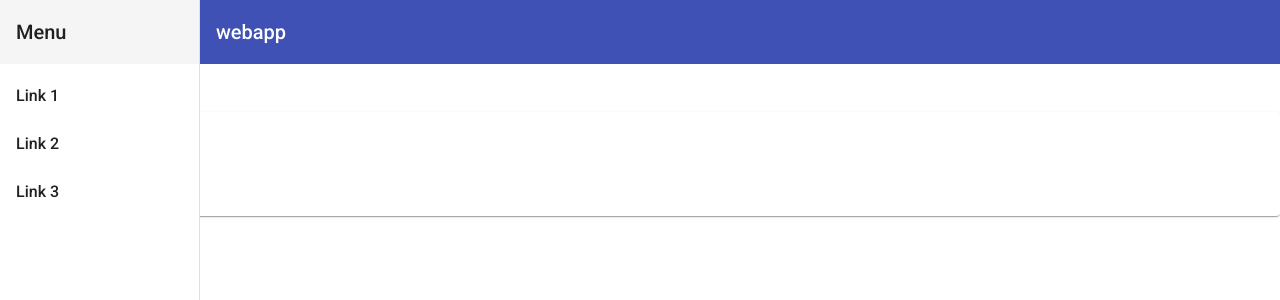
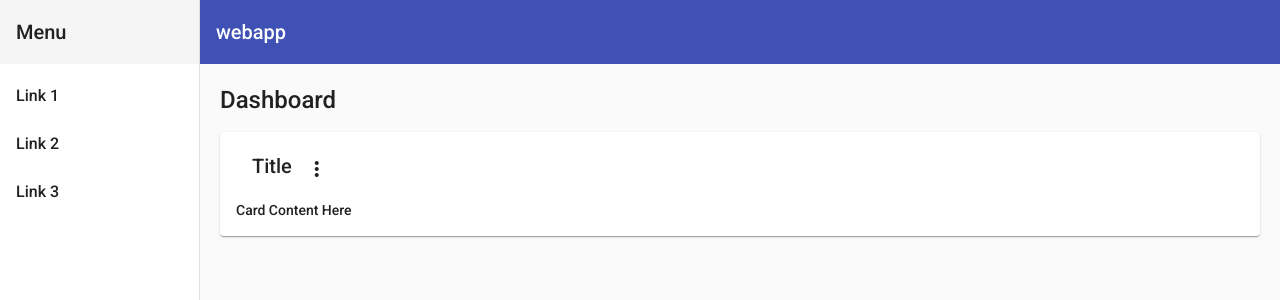
Before and after one commit to tutods/covid-tracking-system, an Angular app in the folder webapp/: page / in a window 1280 px wide. Shown: the top 300 px of the page. Built offline with nearby package versions, Linux system fonts and the light colour scheme.

Commit message:
Basic Dashboard Layout and fix Login Validations (add email validation by regex)

```diff
--- a/webapp/src/app/auth/login/login.component.html
+++ b/webapp/src/app/auth/login/login.component.html
@@ -15,9 +15,11 @@
           </mat-icon>
 
           <mat-hint class="text-danger">
-            <span *ngIf="(loginFormControl.email.touched) && loginFormControl.email.errors?.email">
+            <span
+              *ngIf="(loginFormControl.email.touched) && (loginFormControl.email.errors?.email ||  loginFormControl.email.errors?.pattern)">
               Invalid email.
             </span>
+
             <span *ngIf="(loginFormControl.email.touched) && loginFormControl.email.errors?.required">
               Email is required
             </span>
--- a/webapp/src/app/auth/login/login.component.ts
+++ b/webapp/src/app/auth/login/login.component.ts
@@ -10,12 +10,18 @@
 })
 export class LoginComponent implements OnInit {
 
+	emailPattern = "^[A-Za-z0-9._%-]+@[A-Za-z0-9._%-]+\\.[a-z]{2,3}$";
+
 	loginForm: FormGroup;
 
 	constructor(private http: HttpClient, private snackBar: MatSnackBar) { }
 	ngOnInit() {
 		this.loginForm = new FormGroup({
-			'email': new FormControl('', [Validators.required, Validators.email]),
+			'email': new FormControl('', [
+				Validators.required,
+				Validators.email,
+				Validators.pattern(this.emailPattern)
+			]),
 			'password': new FormControl('', [Validators.required])
 		});
 	}
--- a/webapp/src/app/components/navigation/navigation.component.html
+++ b/webapp/src/app/components/Layout/layout.component.html
@@ -1,8 +1,6 @@
 <mat-sidenav-container class="sidenav-container">
-  <mat-sidenav #drawer class="sidenav" fixedInViewport
-      [attr.role]="(isHandset$ | async) ? 'dialog' : 'navigation'"
-      [mode]="(isHandset$ | async) ? 'over' : 'side'"
-      [opened]="(isHandset$ | async) === false">
+  <mat-sidenav #drawer class="sidenav" fixedInViewport [attr.role]="(isHandset$ | async) ? 'dialog' : 'navigation'"
+    [mode]="(isHandset$ | async) ? 'over' : 'side'" [opened]="(isHandset$ | async) === false">
     <mat-toolbar>Menu</mat-toolbar>
     <mat-nav-list>
       <a mat-list-item href="#">Link 1</a>
@@ -12,16 +10,16 @@
   </mat-sidenav>
   <mat-sidenav-content>
     <mat-toolbar color="primary">
-      <button
-        type="button"
-        aria-label="Toggle sidenav"
-        mat-icon-button
-        (click)="drawer.toggle()"
+      <button type="button" aria-label="Toggle sidenav" mat-icon-button (click)="drawer.toggle()"
         *ngIf="isHandset$ | async">
         <mat-icon aria-label="Side nav toggle icon">menu</mat-icon>
       </button>
       <span>webapp</span>
     </mat-toolbar>
-    <!-- Add Content Here -->
+
+    <div class="content">
+      <router-outlet></router-outlet>
+    </div>
+
   </mat-sidenav-content>
 </mat-sidenav-container>
--- /dev/null
+++ b/webapp/src/app/components/Layout/layout.component.sass
@@ -0,0 +1,8 @@
+.sidenav
+    width: 200px
+
+.content
+    padding: 20px
+
+mat-sidenav-content
+    min-height: 100vh
--- a/webapp/src/app/components/navigation/navigation.component.ts
+++ b/webapp/src/app/components/Layout/layout.component.ts
@@ -5,10 +5,10 @@
 
 @Component({
 	selector: 'app-navigation',
-	templateUrl: './navigation.component.html',
-	styleUrls: ['./navigation.component.sass']
+	templateUrl: './layout.component.html',
+	styleUrls: ['./layout.component.sass']
 })
-export class NavigationComponent {
+export class LayoutComponent {
 
 	isHandset$: Observable<boolean> = this.breakpointObserver.observe(Breakpoints.Handset)
 		.pipe(
--- a/webapp/src/app/components/navigation/navigation.component.sass
+++ /dev/null
@@ -1,7 +0,0 @@
-.sidenav
-  width: 200px
-
-// .mat-toolbar.mat-primary
-//   position: sticky
-//   top: 0
-//   z-index: 1
--- a/webapp/src/app/pages/dashboard/dashboard.component.html
+++ b/webapp/src/app/pages/dashboard/dashboard.component.html
@@ -1,4 +1,3 @@
-<app-navigation></app-navigation>
 <div class="title">
   <h1 class="mat-h1">Dashboard</h1>
 </div>
```
Also changed, not shown: webapp/src/app/app-routing.module.ts (+16 -1 lines), webapp/src/app/app.module.ts (+5 -2 lines), 1 other file (tests, documents, lock files or other folders).
